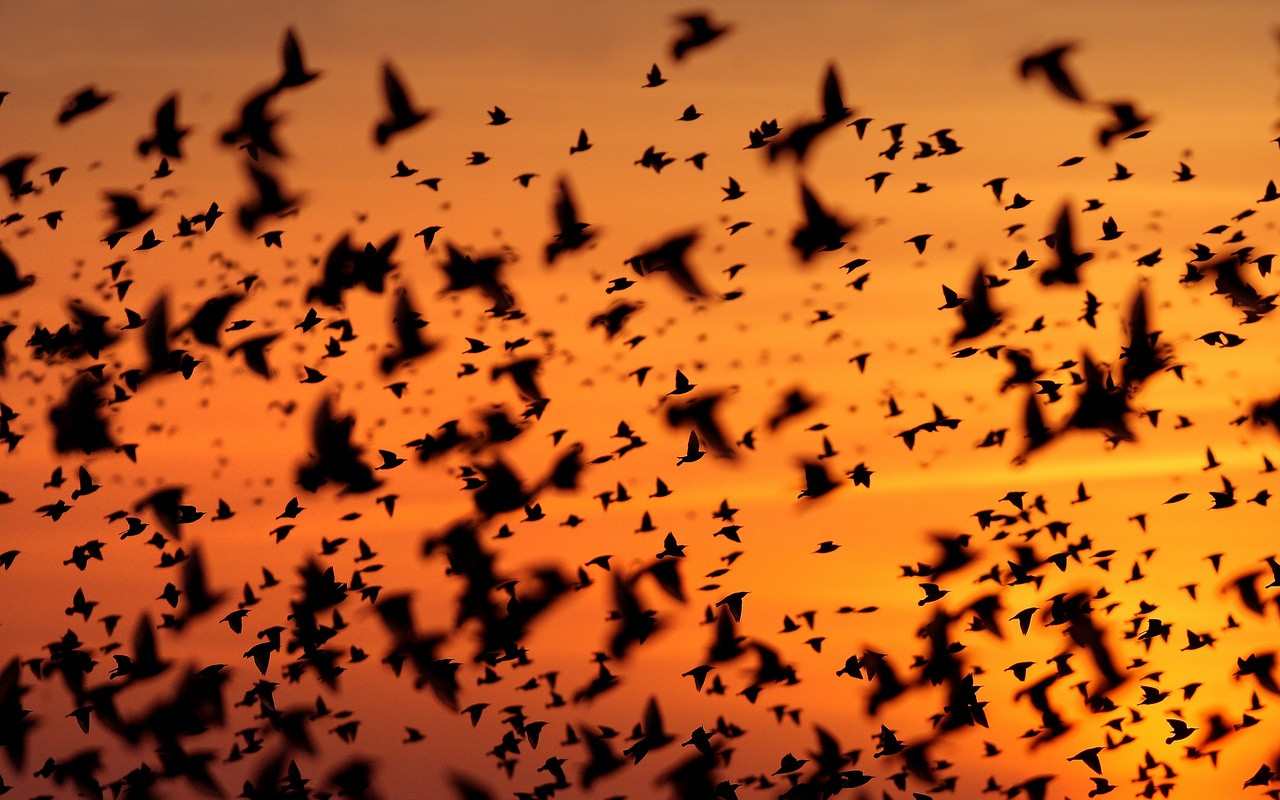
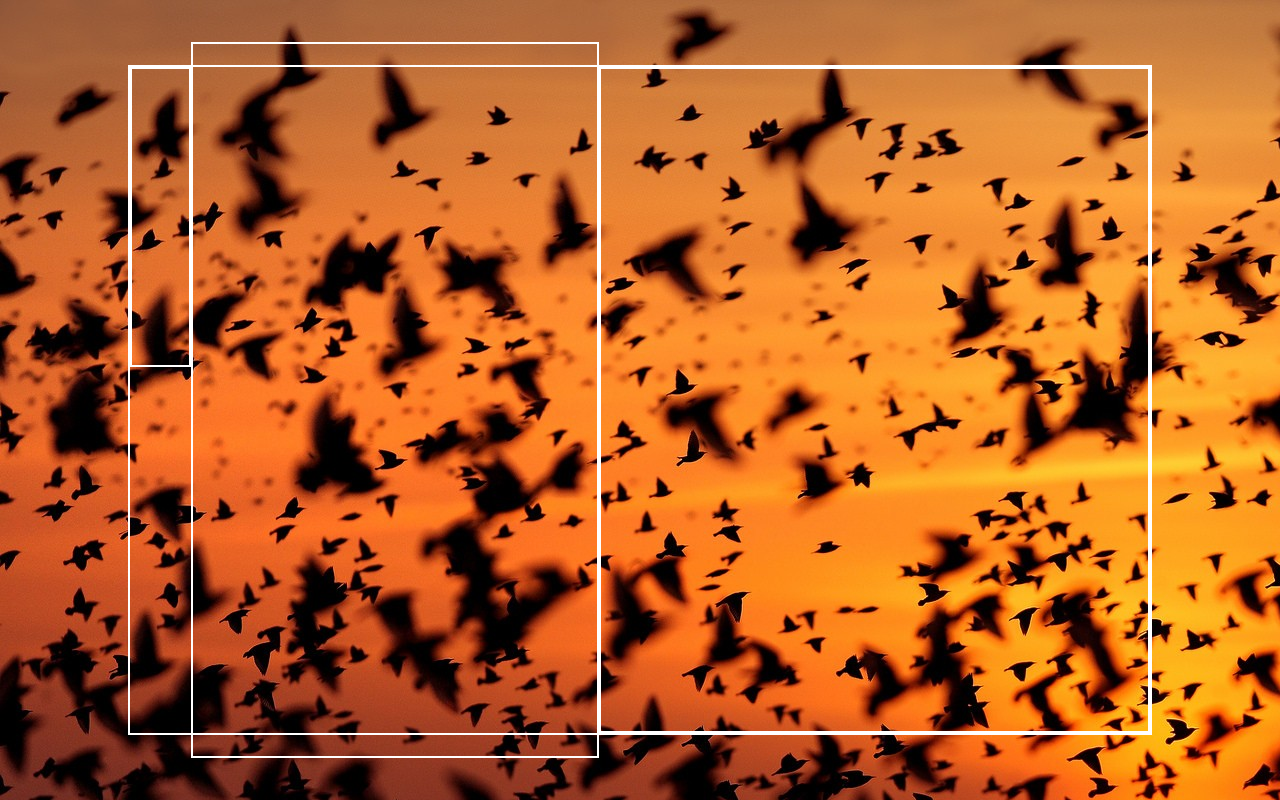
Before and after one commit to Emox133/Porfolio, a website: page index.html in a window 1280 px wide. Drawn offline with Linux system fonts and the light colour scheme.

Commit message:
Basic layout skeleton implementation

```diff
--- a/index.html
+++ b/index.html
@@ -8,10 +8,30 @@
   <title>Portfolio prototype</title>
 </head>
 <body>
-  <main class="content">
-    <!-- Navigation -->
-    <!-- Profile -->
-    <!-- Side slider section -->
-  </main>
+  <div class="content__wrapper">
+    <main class="home">
+
+      <!-- Navigation -->
+      <nav class="navigation">
+        <ul class="navigation__list">
+          <li class="navigation__item"><a href="#" class="navigation__link">About</a></li>
+          <li class="navigation__item"><a href="#" class="navigation__link">Resume</a></li>
+          <li class="navigation__item"><a href="#" class="navigation__link">Works</a></li>
+          <li class="navigation__item"><a href="#" class="navigation__link">Blog</a></li>
+          <li class="navigation__item"><a href="#" class="navigation__link">Contact</a></li>
+        </ul>
+      </nav>
+
+      <!-- Profile -->
+      <section class="profile">
+
+      </section>
+
+      <!-- Side slider section -->
+      <section class="side__panel">
+
+      </section>
+    </main>
+  </div>
 </body>
 </html>
--- a/sass/base/_base.scss
+++ b/sass/base/_base.scss
@@ -12,5 +12,12 @@ html {
 
 body {
   box-sizing: border-box;
-  background-image: url('../../images/landing-image.jpg');
+  background-image: url('../../assets/images/landing-image.jpg');
 }
+
+.content__wrapper {
+  height: 100vh;
+  display: flex;
+  justify-content: center;
+  align-items: center;
+}
--- /dev/null
+++ b/sass/layout/_navigation.scss
@@ -0,0 +1,9 @@
+.navigation {
+  height: 45%;
+  width: 6%;
+  border: 2px solid #fff; //test
+
+  &__list {
+    display: none; //change latter
+  }
+}
--- a/sass/main.scss
+++ b/sass/main.scss
@@ -1 +1,8 @@
+// BASE
 @import './base/base';
+
+// LAYOUT
+@import './layout/navigation';
+
+// PAGES
+@import './pages/home';
--- /dev/null
+++ b/sass/pages/_home.scss
@@ -0,0 +1,19 @@
+.home {
+  height: calc(90vh - 5rem);
+  width: 80vw;
+  border: 2px solid #fff; // test
+  display: flex;
+}
+
+.profile {
+  height: calc(100% + 5rem);
+  margin: -2.5rem 0 2.5rem 0;
+  width: 40%;
+  border: 2px solid #fff; //test
+}
+
+.side__panel {
+  height: 100%;
+  width: 54%;
+  border: 2px solid #fff; //test
+}
```
Also changed, not shown: assets/icons/brush.svg (added), assets/icons/chat.svg (added), assets/icons/documents.svg (added), assets/icons/email.svg (added), assets/icons/sprite.svg (added), assets/icons/user.svg (added), assets/images/landing-image.jpg (renamed from images/landing-image.jpg), css/style.css.
